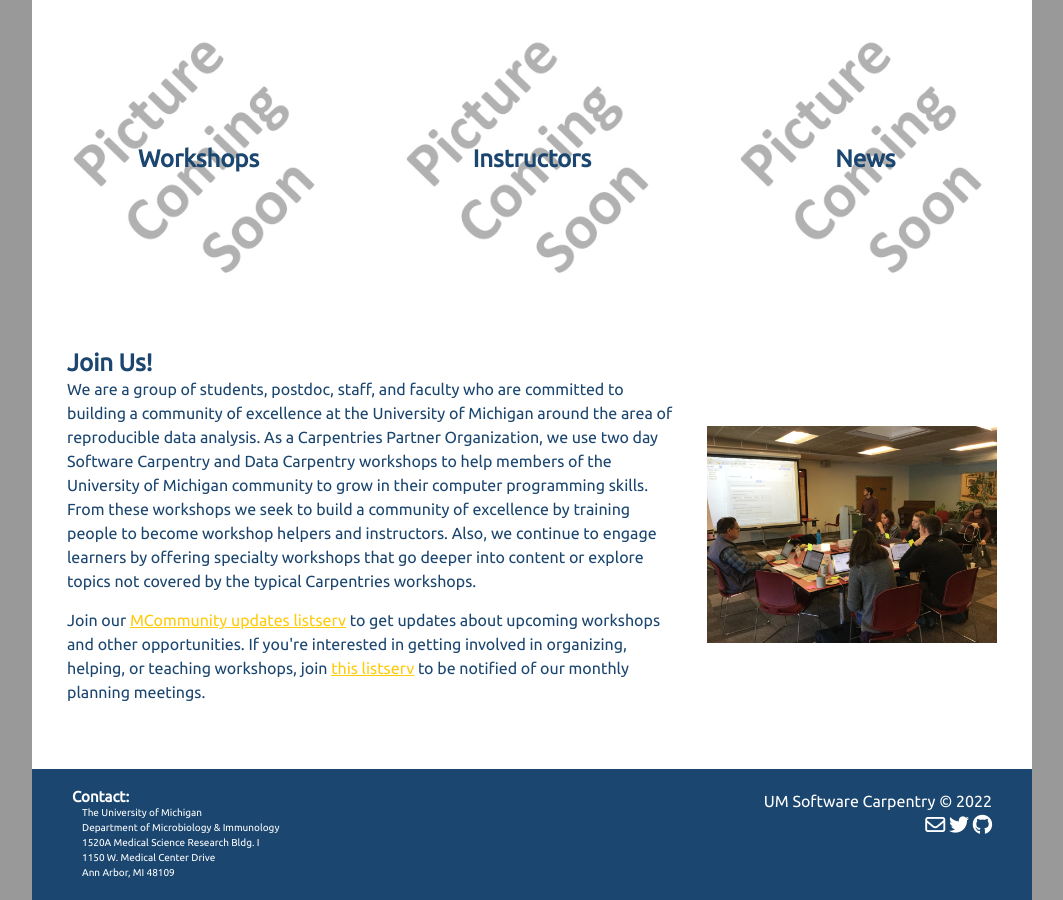
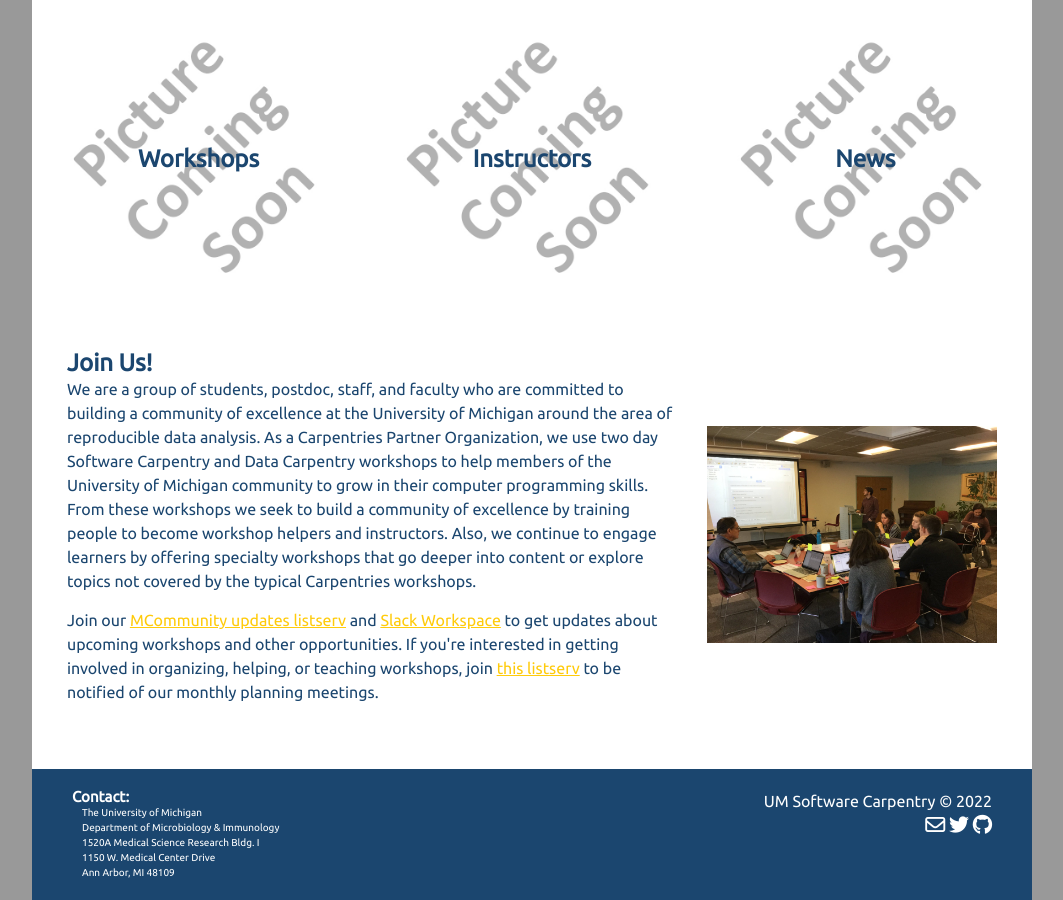
Before and after one commit to UMCarpentries/umcarpentries.github.io, a Jekyll site: the page built from index.html, in a window 1280 px wide and 900 px high, scrolled down 956 px. Shown: the whole window, without its empty margins (108-1171 px from the left). Built offline with Jekyll 4.4.1, drawn with Linux system fonts in a browser that asks for light colours; nearby versions of some CDN libraries.

Commit message:
Link to Slack workspace

```diff
--- a/index.html
+++ b/index.html
@@ -59,7 +59,7 @@
 			<div class="col-md-8">
 				<h3>Join Us!</h3>
 				<p>We are a group of students, postdoc, staff, and faculty who are committed to building a community of excellence at the University of Michigan around the area of reproducible data analysis. As a Carpentries Partner Organization, we use two day Software Carpentry and Data Carpentry workshops to help members of the University of Michigan community to grow in their computer programming skills. From these workshops we seek to build a community of excellence by training people to become workshop helpers and instructors. Also, we continue to engage learners by offering specialty workshops that go deeper into content or explore topics not covered by the typical Carpentries workshops.</p>
-                                <p>Join our <a href=https://mcommunity.umich.edu/#group:Software%20Carpentry%20Updates>MCommunity updates listserv</a> to get updates about upcoming workshops and other opportunities. If you're interested in getting involved in organizing, helping, or teaching workshops, join <a href=https://mcommunity.umich.edu/#group:UM%20Software%20Carpentry>this listserv</a> to be notified of our monthly planning meetings.</p>
+                                <p>Join our <a href=https://mcommunity.umich.edu/#group:Software%20Carpentry%20Updates>MCommunity updates listserv</a> and <a href=https://um-med-carpentry.slack.com/>Slack Workspace</a> to get updates about upcoming workshops and other opportunities. If you're interested in getting involved in organizing, helping, or teaching workshops, join <a href=https://mcommunity.umich.edu/#group:UM%20Software%20Carpentry>this listserv</a> to be notified of our monthly planning meetings.</p>
 			</div>
 			<div class="col-md-4">
 				<img class="img-responsive" src="assets/img/workshop_arthur.jpg" alt="Arthur teaching a workshop"/>
```
